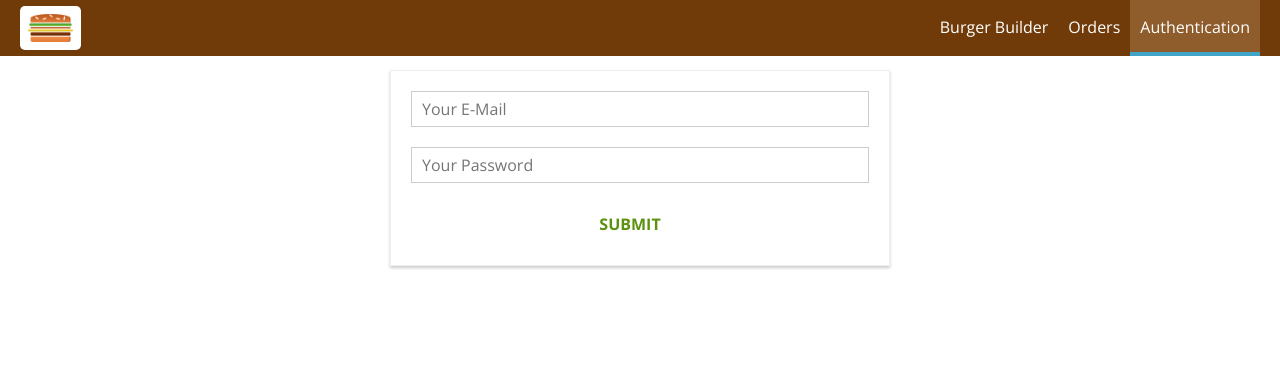
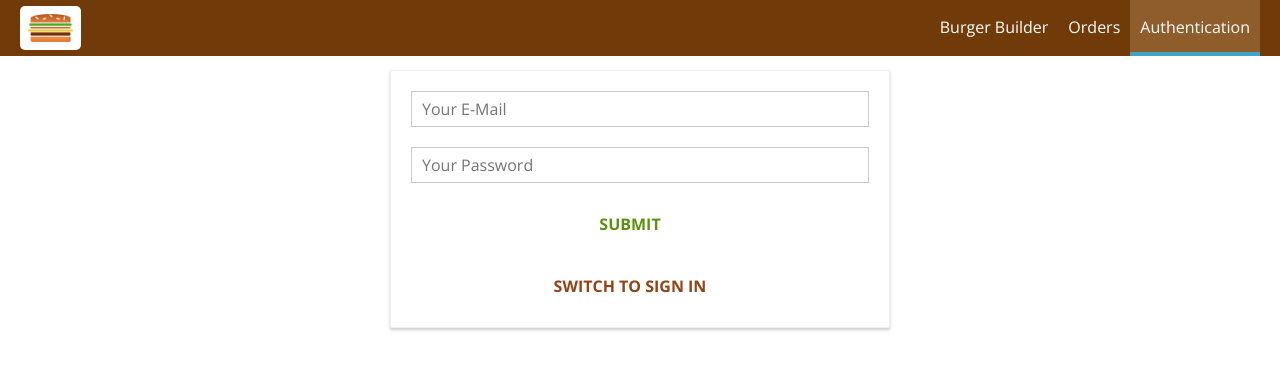
Before and after one commit to myasul/burger-react, a React app: page /auth in a window 1280 px wide. Shown: the top 370 px of the page. Built offline with nearby package versions, Linux system fonts and the light colour scheme.

Commit message:
Add switch between Sign up and Sign in

```diff
--- a/src/containers/Auth/Auth.js
+++ b/src/containers/Auth/Auth.js
@@ -1,4 +1,4 @@
-import React, { Component, Fragment } from 'react';
+import React, { Component } from 'react';
 import { connect } from 'react-redux';
 
 import Button from '../../components/UI/Button/Button';
@@ -15,6 +15,7 @@ class Auth extends Component {
             password: null,
         },
         isFormValid: true,
+        isSignup: true,
         isLoading: true
     }
 
@@ -63,7 +64,18 @@ class Auth extends Component {
 
     submitCredentialsHandler = (event) => {
         event.preventDefault();
-        this.props.onAuth(this.state.loginForm.email.elementValue, this.state.loginForm.password.elementValue);
+        this.props.onAuth(
+            this.state.loginForm.email.elementValue,
+            this.state.loginForm.password.elementValue,
+            this.state.isSignup);
+    }
+
+    switchAuthModeHandler = () => {
+        this.setState(prevState => {
+            return {
+                isSignup: !prevState.isSignup
+            }
+        });
     }
 
     validationHandler = (value, rules) => {
@@ -105,17 +117,21 @@ class Auth extends Component {
                 )
             });
             loginForm = (
-                < Fragment >
+                <form onSubmit={this.submitCredentialsHandler}>
                     {inputElements}
                     <Button btnType='Success'>SUBMIT</Button>
-                </Fragment >
+                </form >
             );
         }
 
         return (
-            <form className={classes.Auth} onSubmit={this.submitCredentialsHandler}>
+            <div className={classes.Auth}>
                 {loginForm}
-            </form>
+                <Button
+                    btnType='Danger'
+                    action={this.switchAuthModeHandler}>SWITCH TO {this.state.isSignup ? 'SIGN IN ' : 'SIGN UP'}</Button>
+            </div>
+
         );
     }
 }
@@ -136,7 +152,7 @@ const createInputElementConfig = (type, placeholder, validationRules) => {
 
 const mapDispatchToProps = (dispatch) => {
     return {
-        onAuth: (email, password) => dispatch(actions.authInit(email, password))
+        onAuth: (email, password, isSignup) => dispatch(actions.authInit(email, password, isSignup))
     }
 }
 
--- a/src/store/actions/auth.js
+++ b/src/store/actions/auth.js
@@ -20,7 +20,7 @@ export const authFail = (error) => {
     }
 }
 
-export const authInit = (email, password) => {
+export const authInit = (email, password, isSignup) => {
     return dispatch => {
         dispatch(authStart());
         const credentials = {
@@ -28,8 +28,10 @@ export const authInit = (email, password) => {
             password: password,
             returnSecureToken: true
         };
-        console.log(credentials);
-        axios.post('https://www.googleapis.com/identitytoolkit/v3/relyingparty/signupNewUser?key=AIzaSyBrgLjCLgYqDVlQhGERuwfaE5kfS-F7Fd8', credentials)
+        const authEndpoint = isSignup ? 'signupNewUser' : 'verifyPassword';
+        const API_KEY = 'AIzaSyBrgLjCLgYqDVlQhGERuwfaE5kfS-F7Fd8';
+        console.log(authEndpoint);
+        axios.post(`https://www.googleapis.com/identitytoolkit/v3/relyingparty/${authEndpoint}?key=${API_KEY}`, credentials)
             .then(response => {
                 console.log(response);
                 dispatch(authSuccess(response.data))
```
